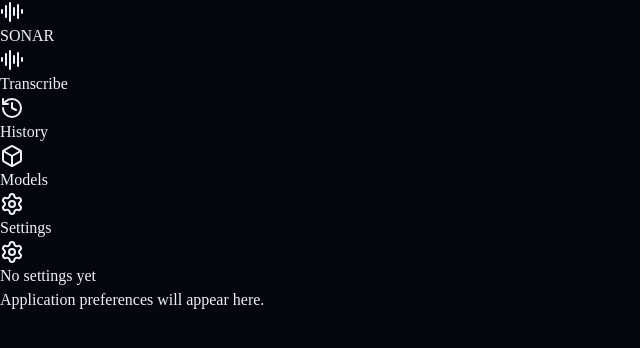
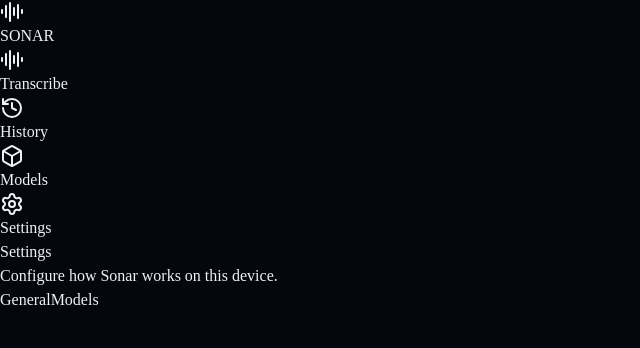
Before and after one commit to maharshi365/sonar, a React (Vite) app in the folder src/desktop/renderer/: page /#/settings in a window 1280 px wide. Shown: the top 348 px of the page, without its empty margins (0-640 px from the left). Built offline with nearby package versions, Linux system fonts and the light colour scheme.

Commit message:
add settings tabs

```diff
--- a/package.json
+++ b/package.json
@@ -12,11 +12,12 @@
     "typecheck": "tsc --noEmit"
   },
   "dependencies": {
+    "@base-ui/react": "^1.7.0",
     "@radix-ui/react-slot": "latest",
     "@tanstack/react-router": "latest",
     "class-variance-authority": "latest",
     "clsx": "latest",
-    "lucide-react": "latest",
+    "lucide-react": "^1.31.0",
     "react": "latest",
     "react-dom": "latest",
     "tailwind-merge": "latest"
--- /dev/null
+++ b/src/desktop/renderer/src/components/ui/tabs.tsx
@@ -0,0 +1,80 @@
+import { Tabs as TabsPrimitive } from "@base-ui/react/tabs"
+import { cva, type VariantProps } from "class-variance-authority"
+
+import { cn } from "@/lib/utils"
+
+function Tabs({
+  className,
+  orientation = "horizontal",
+  ...props
+}: TabsPrimitive.Root.Props) {
+  return (
+    <TabsPrimitive.Root
+      data-slot="tabs"
+      data-orientation={orientation}
+      className={cn(
+        "group/tabs flex gap-2 data-horizontal:flex-col",
+        className
+      )}
+      {...props}
+    />
+  )
+}
+
+const tabsListVariants = cva(
+  "group/tabs-list inline-flex w-fit items-center justify-center rounded-lg p-[3px] text-muted-foreground group-data-horizontal/tabs:h-8 group-data-vertical/tabs:h-fit group-data-vertical/tabs:flex-col data-[variant=line]:rounded-none",
+  {
+    variants: {
+      variant: {
+        default: "bg-muted",
+        line: "gap-1 bg-transparent",
+      },
+    },
+    defaultVariants: {
+      variant: "default",
+    },
+  }
+)
+
+function TabsList({
+  className,
+  variant = "default",
+  ...props
+}: TabsPrimitive.List.Props & VariantProps<typeof tabsListVariants>) {
+  return (
+    <TabsPrimitive.List
+      data-slot="tabs-list"
+      data-variant={variant}
+      className={cn(tabsListVariants({ variant }), className)}
+      {...props}
+    />
+  )
+}
+
+function TabsTrigger({ className, ...props }: TabsPrimitive.Tab.Props) {
+  return (
+    <TabsPrimitive.Tab
+      data-slot="tabs-trigger"
+      className={cn(
+        "relative inline-flex h-[calc(100%-1px)] flex-1 items-center justify-center gap-1.5 rounded-md border border-transparent px-1.5 py-0.5 text-sm font-medium whitespace-nowrap text-foreground/60 transition-all group-data-vertical/tabs:w-full group-data-vertical/tabs:justify-start hover:text-foreground focus-visible:border-ring focus-visible:ring-[3px] focus-visible:ring-ring/50 focus-visible:outline-1 focus-visible:outline-ring disabled:pointer-events-none disabled:opacity-50 has-data-[icon=inline-end]:pr-1 has-data-[icon=inline-start]:pl-1 aria-disabled:pointer-events-none aria-disabled:opacity-50 dark:text-muted-foreground dark:hover:text-foreground group-data-[variant=default]/tabs-list:data-active:shadow-sm group-data-[variant=line]/tabs-list:data-active:shadow-none [&_svg]:pointer-events-none [&_svg]:shrink-0 [&_svg:not([class*='size-'])]:size-4",
+        "group-data-[variant=line]/tabs-list:bg-transparent group-data-[variant=line]/tabs-list:data-active:bg-transparent dark:group-data-[variant=line]/tabs-list:data-active:border-transparent dark:group-data-[variant=line]/tabs-list:data-active:bg-transparent",
+        "data-active:bg-background data-active:text-foreground dark:data-active:border-input dark:data-active:bg-input/30 dark:data-active:text-foreground",
+        "after:absolute after:bg-foreground after:opacity-0 after:transition-opacity group-data-horizontal/tabs:after:inset-x-0 group-data-horizontal/tabs:after:-bottom-1.25 group-data-horizontal/tabs:after:h-0.5 group-data-vertical/tabs:after:inset-y-0 group-data-vertical/tabs:after:-right-1 group-data-vertical/tabs:after:w-0.5 group-data-[variant=line]/tabs-list:data-active:after:opacity-100",
+        className
+      )}
+      {...props}
+    />
+  )
+}
+
+function TabsContent({ className, ...props }: TabsPrimitive.Panel.Props) {
+  return (
+    <TabsPrimitive.Panel
+      data-slot="tabs-content"
+      className={cn("flex-1 text-sm outline-none", className)}
+      {...props}
+    />
+  )
+}
+
+export { Tabs, TabsList, TabsTrigger, TabsContent, tabsListVariants }
--- a/src/desktop/renderer/src/routes/settings.tsx
+++ b/src/desktop/renderer/src/routes/settings.tsx
@@ -1,7 +1,6 @@
 import { createFileRoute } from "@tanstack/react-router"
-import { Settings } from "lucide-react"
 
-import { EmptyPage } from "@/components/empty-page"
+import { Tabs, TabsContent, TabsList, TabsTrigger } from "@/components/ui/tabs"
 
 export const Route = createFileRoute("/settings")({
   component: SettingsPage,
@@ -9,10 +8,20 @@ export const Route = createFileRoute("/settings")({
 
 function SettingsPage() {
   return (
-    <EmptyPage
-      title="No settings yet"
-      description="Application preferences will appear here."
-      icon={<Settings />}
-    />
+    <div className="mx-auto min-h-full max-w-4xl px-8 py-10 lg:px-12">
+      <header>
+        <h1 className="text-3xl font-semibold tracking-tight">Settings</h1>
+        <p className="mt-2 text-sm text-muted-foreground">Configure how Sonar works on this device.</p>
+      </header>
+
+      <Tabs defaultValue="general" className="mt-8">
+        <TabsList variant="line" className="w-full justify-start border-b border-border">
+          <TabsTrigger value="general">General</TabsTrigger>
+          <TabsTrigger value="models">Models</TabsTrigger>
+        </TabsList>
+        <TabsContent value="general" className="min-h-64 pt-6" />
+        <TabsContent value="models" className="min-h-64 pt-6" />
+      </Tabs>
+    </div>
   )
 }
```
Also changed, not shown: 1 other file (tests, documents, lock files or other folders).
